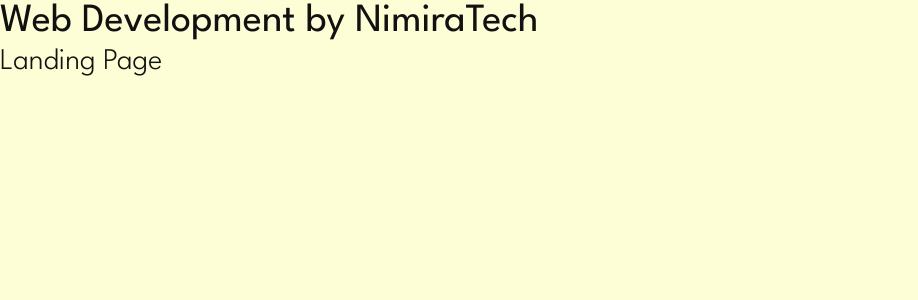
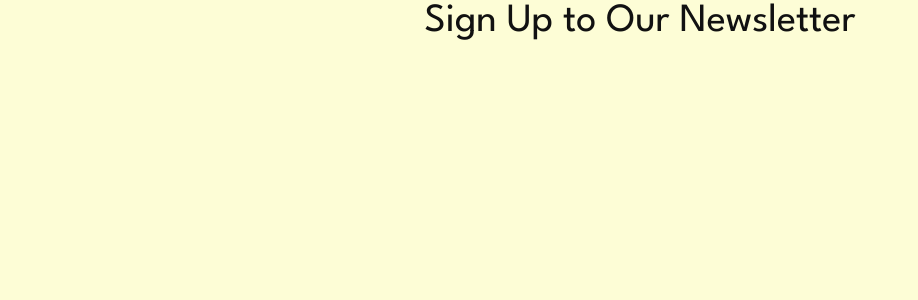
Before and after one commit to Nimira43/Svelte-Landing-Page, a SvelteKit app: page / in a window 1280 px wide. Shown: the top 300 px of the page, without its empty margins (0-918 px from the left). Built offline with nearby package versions, Linux system fonts and the light colour scheme.

Commit message:
Starting on the Hero section

```diff
--- a/src/app.css
+++ b/src/app.css
@@ -98,7 +98,7 @@
   margin-bottom: 64px;
 }
 
-.text-center {
+.text-centre {
   text-align: center;
 }
 
--- /dev/null
+++ b/src/lib/components/Hero.svelte
@@ -0,0 +1,3 @@
+<section class='hero'>
+  <h1 class="dark text-centre">Sign Up to Our Newsletter</h1>
+</section>
--- a/src/routes/+layout.svelte
+++ b/src/routes/+layout.svelte
@@ -3,5 +3,4 @@
   let {children} = $props()
 </script>
 
-<h1>Web Development by NimiraTech</h1>
 {@render children()}
--- a/src/routes/+page.svelte
+++ b/src/routes/+page.svelte
@@ -1,3 +1,5 @@
-<script></script>
+<script>
+  import Hero from '../lib/components/Hero.svelte'
+</script>
 
-<h2>Landing Page</h2>
+<Hero />
```
